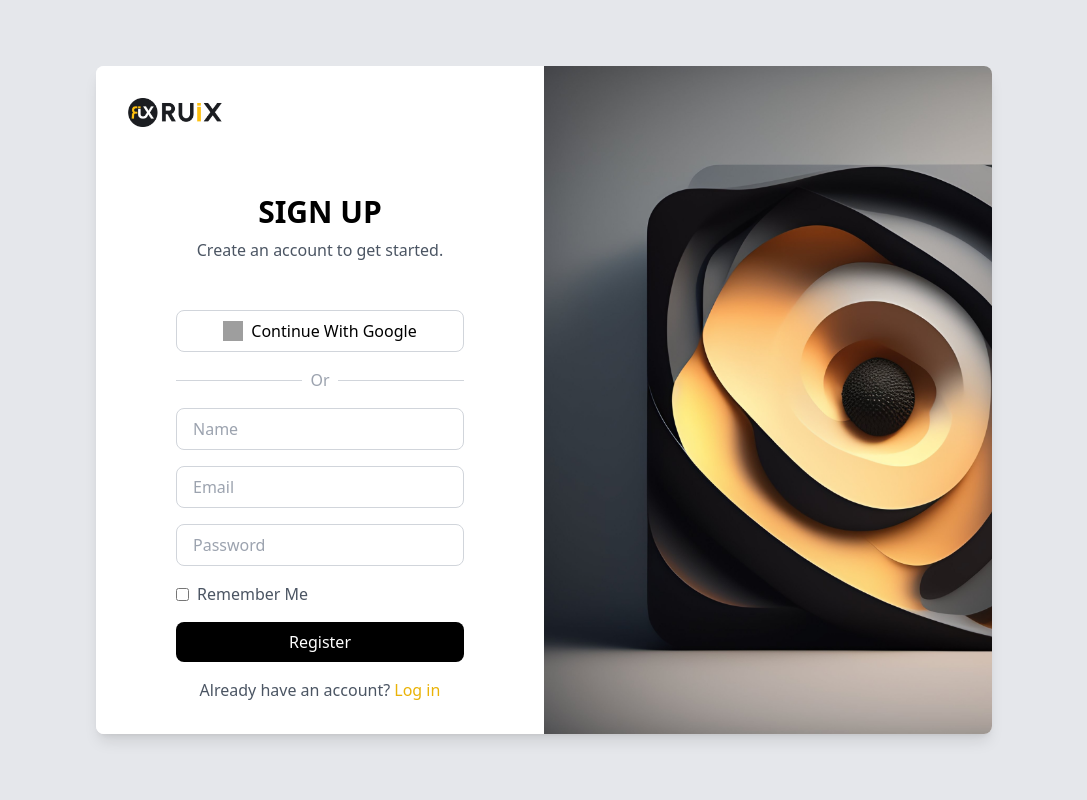
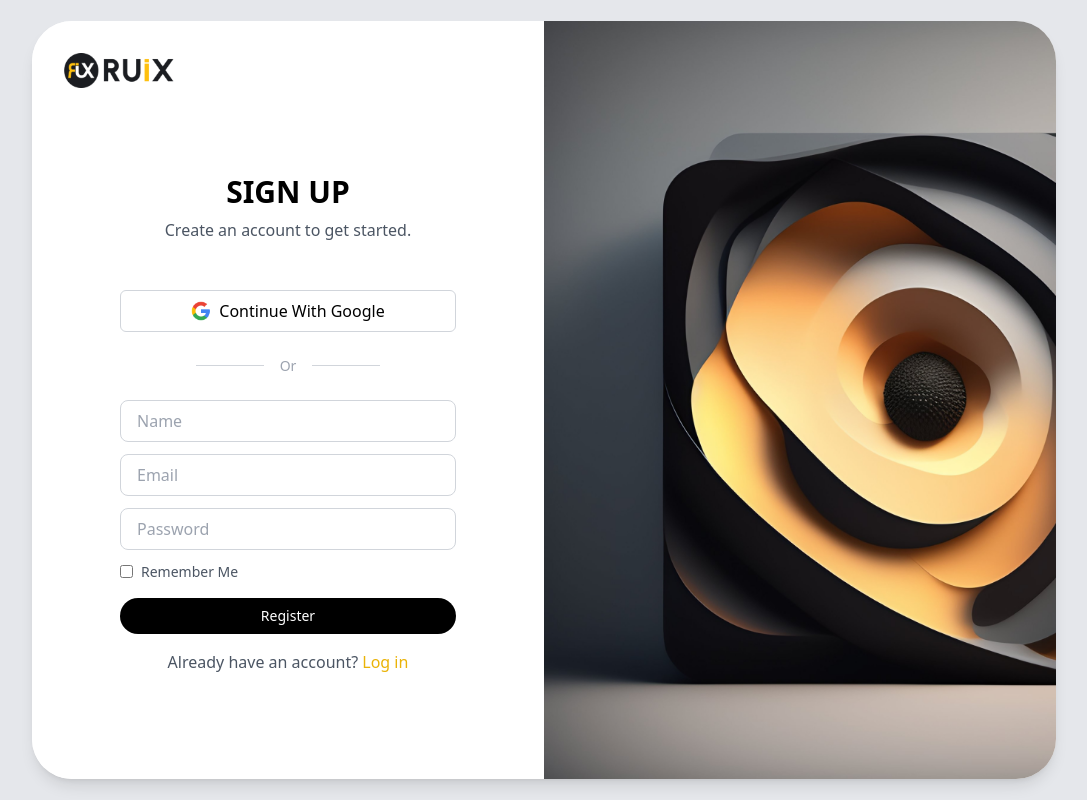
Before and after one commit to campbell-15/signup, a React (Create React App) app: page / in a window 1280 px wide. Shown: the whole page, without its empty margins (96-1183 px from the left). Built offline with nearby package versions, Linux system fonts and the light colour scheme; grey boxes are pictures that could not be loaded.

Commit message:
Chore: Improve

```diff
--- a/src/App.js
+++ b/src/App.js
@@ -1,63 +1,61 @@
 import React from "react";
 import logo from "./assets/Logo.png";
+import google from "./assets/google.png";
 import background from "./assets/Image.png";
 
 const App = () => {
   return (
     <div className="flex min-h-screen items-center justify-center bg-gray-200">
-      <div className="flex flex-col lg:flex-row w-full lg:w-3/4 max-w-4xl bg-white shadow-lg rounded-lg overflow-hidden">
-        <div className="flex flex-col items-center justify-center w-full lg:w-1/2 p-8 bg-white relative rounded-lg lg:rounded-none">
+      <div className="flex flex-col lg:flex-row w-full lg:w-5/6 max-w-5xl bg-white shadow-lg rounded-[40px] overflow-hidden">
+        <div className="flex flex-col items-center justify-center w-full lg:w-1/2 p-8 bg-white relative">
           <div className="absolute top-8 left-8">
-            <img src={logo} alt="Ruix Logo" className="w-24 h-auto" />
+            <img src={logo} alt="Ruix Logo" className="w-28 h-auto" />
           </div>
           <div className="mt-24 w-4/5 lg:w-3/4 text-center">
             <h2 className="text-3xl font-bold mb-2">SIGN UP</h2>
             <p className="text-gray-600 mb-12">
               Create an account to get started.
             </p>
-            <button className="flex items-center justify-center w-full py-2 mb-4 border border-gray-300 rounded-lg hover:bg-gray-100">
-              <img
-                className="w-5 h-5 mr-2"
-                src="https://upload.wikimedia.org/wikipedia/commons/5/53/Google_%22G%22_Logo.svg"
-                alt="Google Logo"
-              />
+            <button className="flex items-center justify-center w-full py-2 mb-6 border border-gray-300 rounded-md hover:bg-gray-100">
+              <img className="w-5 h-5 mr-2" src={google} alt="Google Logo" />
               Continue With Google
             </button>
-            <div className="flex items-center w-full mb-4">
-              <hr className="flex-grow border-t border-gray-300" />
-              <span className="px-2 text-gray-400">Or</span>
-              <hr className="flex-grow border-t border-gray-300" />
+
+            <div className="flex items-center justify-center w-full mb-6">
+              <hr className="w-1/4 sm:w-1/5 border-t border-gray-300 my-0 mr-2" />
+              <span className="px-2 text-gray-400 text-sm">Or</span>
+              <hr className="w-1/4 sm:w-1/5 border-t border-gray-300 my-0 ml-2" />
             </div>
-            <form className="w-full flex flex-col">
+            <form className="w-full flex flex-col mb-4">
               <input
-                className="px-4 py-2 mb-4 border border-gray-300 rounded-lg focus:outline-none focus:ring-2 focus:ring-yellow-500"
+                className="px-4 py-2 mb-3 border border-gray-300 rounded-lg focus:outline-none focus:ring-2 focus:ring-yellow-500"
                 type="text"
                 placeholder="Name"
                 required
               />
               <input
-                className="px-4 py-2 mb-4 border border-gray-300 rounded-lg focus:outline-none focus:ring-2 focus:ring-yellow-500"
+                className="px-4 py-2 mb-3 border border-gray-300 rounded-lg focus:outline-none focus:ring-2 focus:ring-yellow-500"
                 type="email"
                 placeholder="Email"
                 required
               />
               <input
-                className="px-4 py-2 mb-4 border border-gray-300 rounded-lg focus:outline-none focus:ring-2 focus:ring-yellow-500"
+                className="px-4 py-2 mb-3 border border-gray-300 rounded-lg focus:outline-none focus:ring-2 focus:ring-yellow-500"
                 type="password"
                 placeholder="Password"
                 required
               />
               <div className="flex items-center mb-4">
                 <input className="mr-2" type="checkbox" id="remember-me" />
-                <label className="text-gray-600" htmlFor="remember-me">
+                <label className="text-gray-600 text-sm" htmlFor="remember-me">
                   Remember Me
                 </label>
               </div>
-              <button className="w-full py-2 mb-4 bg-black text-white rounded-lg hover:bg-gray-800">
-                Register
+              <button className="w-full py-2 bg-black text-white rounded-full hover:bg-gray-800">
+                <p className="text-sm m-0">Register</p>
               </button>
             </form>
-            <p className="text-gray-600">
+            <p className="text-gray-600 mb-12">
               Already have an account?{" "}
               <a className="text-yellow-500 hover:underline" href="#">
                 Log in
```
Also changed, not shown: src/assets/google.png (added).
